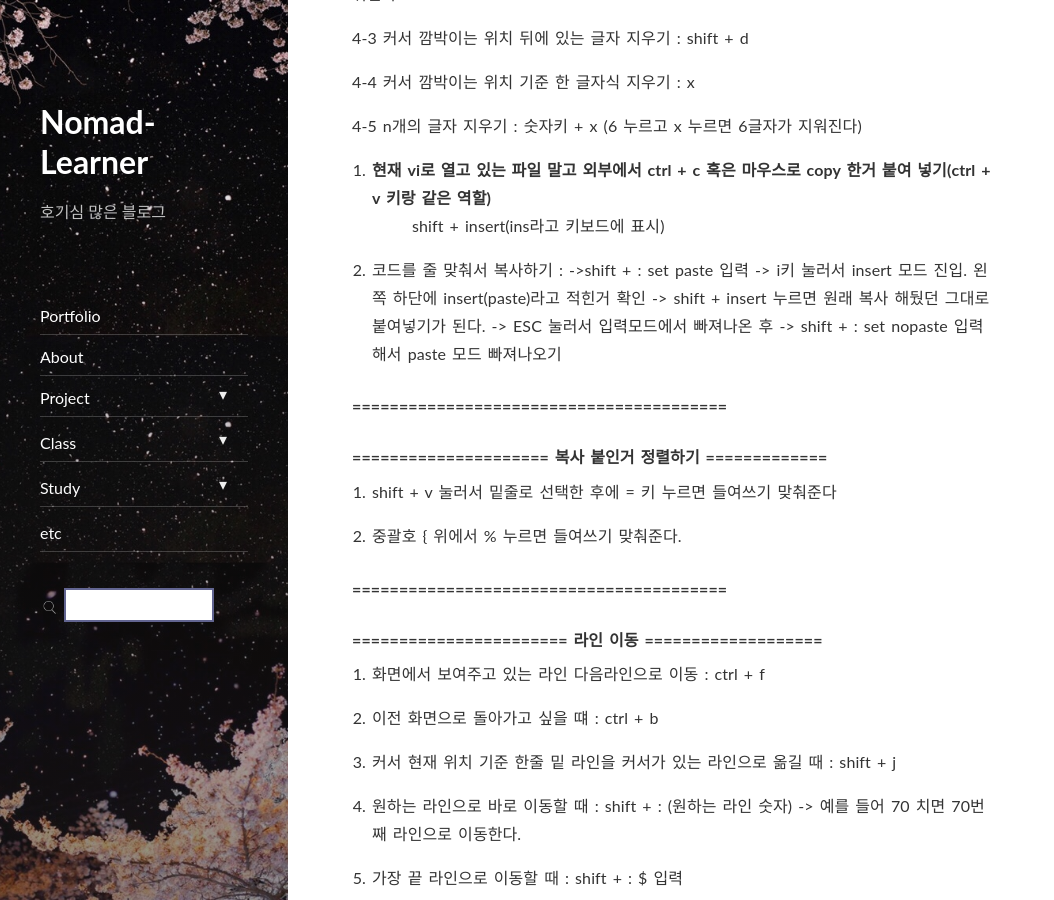
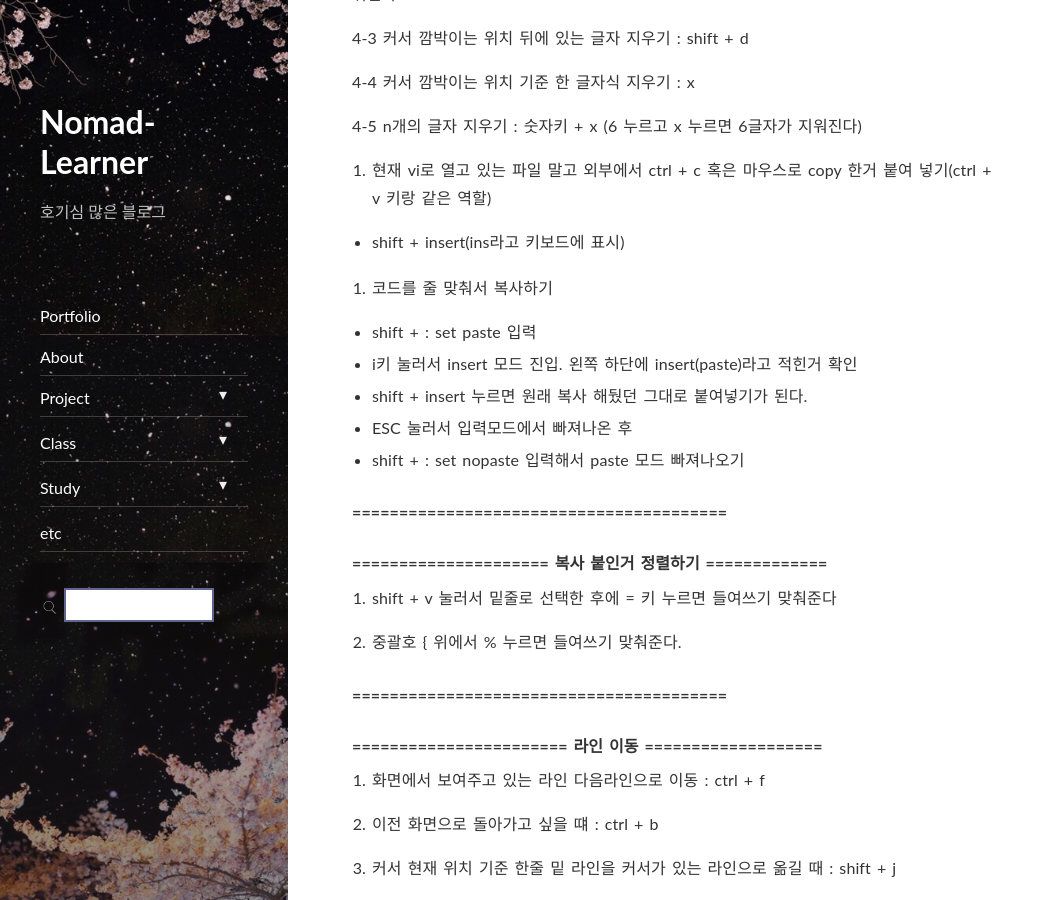
Before and after one commit to Nomad-Learner/Nomad-Learner.github.io, a Jekyll site: the page built from _posts/etc/2021-03-22-윈도우에서 Vim 사용법.md, in a window 1280 px wide and 900 px high, scrolled down 1852 px. Shown: the whole window, without its empty margins (0-1054 px from the left). Built offline with Jekyll 4.4.1, drawn with Linux system fonts in a browser that asks for light colours; nearby versions of some CDN libraries; comment, search, counter and statistics services are not loaded.

Commit message:
2021-03-22-Vim 사용법 정리

```diff
--- a/_posts/etc/2021-03-22-윈도우에서 Vim 사용법.md
+++ b/_posts/etc/2021-03-22-윈도우에서 Vim 사용법.md
@@ -90,15 +90,16 @@ shift + : 로 shift를 같이 누르면 된다.
 4-5 n개의 글자 지우기 : 숫자키 + x (6 누르고 x 누르면 6글자가 지워진다)
 
 5. 현재 vi로 열고 있는 파일 말고 외부에서 ctrl + c 혹은 마우스로 copy 한거 붙여 넣기(ctrl + v 키랑 같은 역할)
-: shift + insert(ins라고 키보드에 표시)
 
+- shift + insert(ins라고 키보드에 표시)
 
-6. 코드를 줄 맞춰서 복사하기 :
-->shift + : set paste 입력
--> i키 눌러서 insert 모드 진입. 왼쪽 하단에 insert(paste)라고 적힌거 확인
--> shift + insert 누르면 원래 복사 해뒀던 그대로 붙여넣기가 된다.
--> ESC 눌러서 입력모드에서 빠져나온 후
--> shift + : set nopaste 입력해서 paste 모드  빠져나오기
+6. 코드를 줄 맞춰서 복사하기
+
+- shift + : set paste 입력
+-  i키 눌러서 insert 모드 진입. 왼쪽 하단에 insert(paste)라고 적힌거 확인
+-  shift + insert 누르면 원래 복사 해뒀던 그대로 붙여넣기가 된다.
+-  ESC 눌러서 입력모드에서 빠져나온 후
+-  shift + : set nopaste 입력해서 paste 모드  빠져나오기
 
 ####   ========================================
 
```
